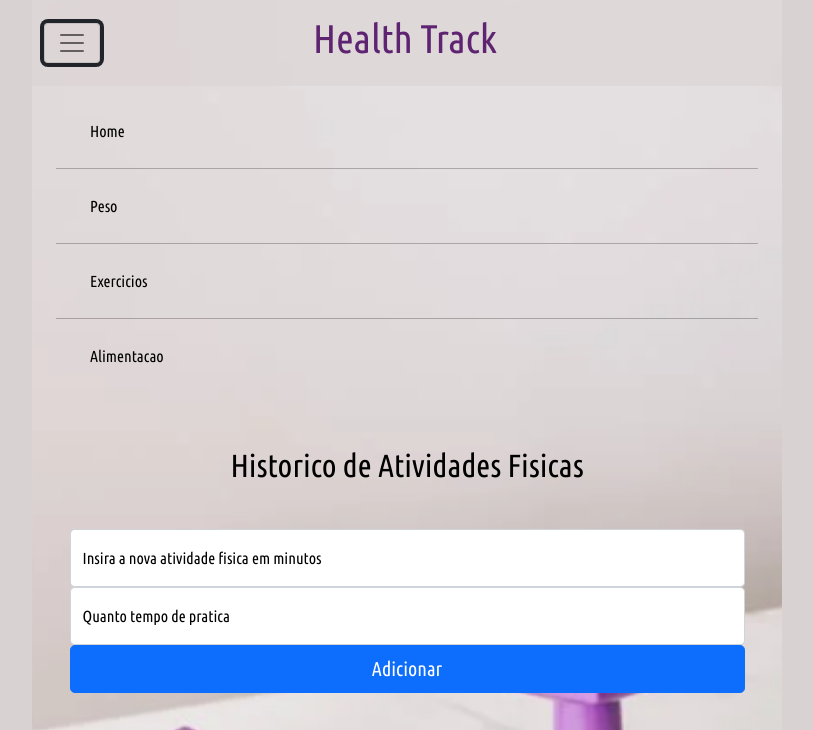
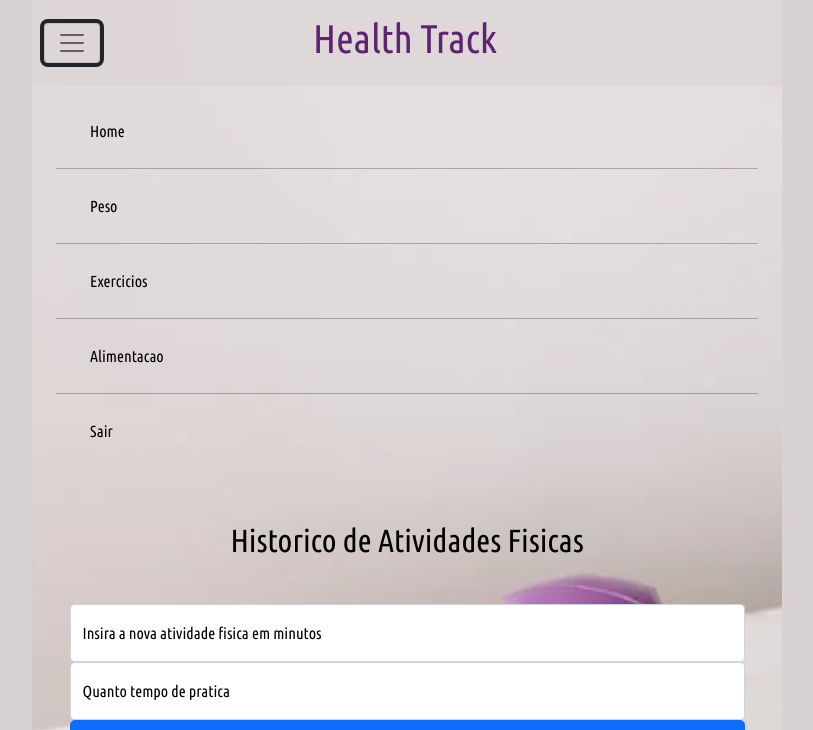
Before and after one commit to Tonzitos/Health-Track, a plain HTML site: page atividade_fisica.html in a window 1280 px wide. Both pictures are taken after a click on the button "Toggle navigation". Shown: the top 730 px of the page, without its empty margins (233-1046 px from the left). Drawn offline with nearby package versions, Linux system fonts and the light colour scheme.

Commit message:
add logout btn

```diff
--- a/atividade_fisica.html
+++ b/atividade_fisica.html
@@ -41,6 +41,10 @@
                         <hr>
                         <li class="nav-item">
                             <a href="#" class="ht-dd-button">Alimentacao</a>
+                        </li>
+                        <hr>
+                        <li class="nav-item">
+                            <a href="index.html" class="ht-dd-button">Sair</a>
                         </li>
                     </ul>
                 </div>
```
Also changed, not shown: home.html (+4 -0 lines), peso.html (+4 -0 lines).
